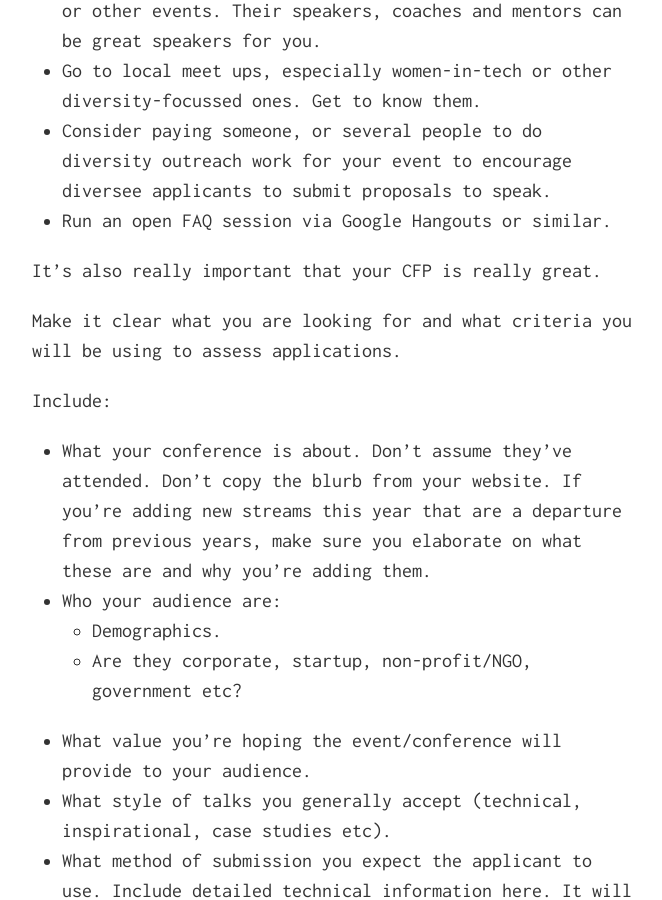
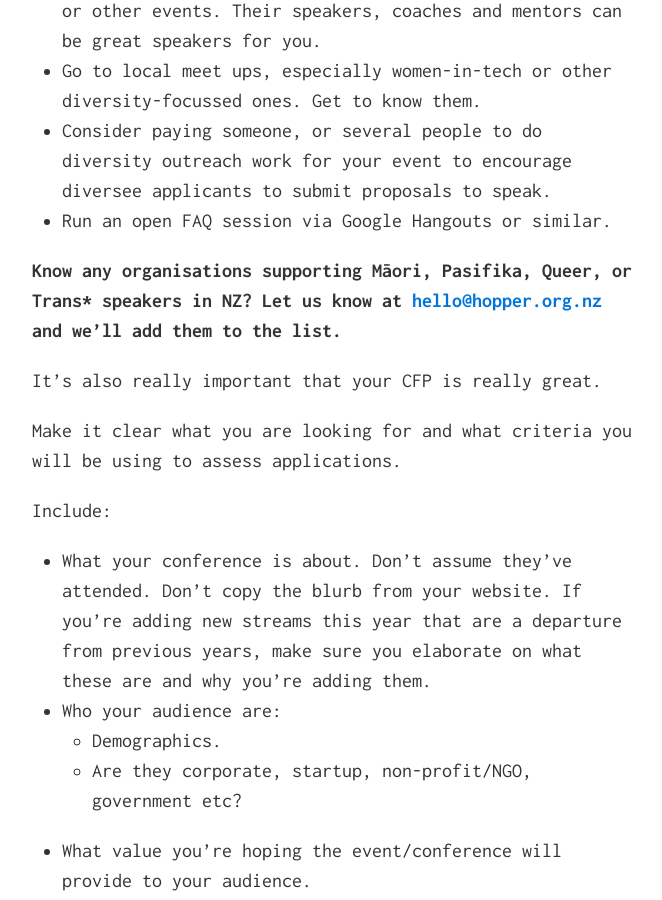
Before and after one commit to hopperfund/events, a Jekyll site: the page built from index.md, in a window 1280 px wide and 900 px high, scrolled down 10164 px. Shown: the whole window, without its empty margins (308-970 px from the left). Built offline with Jekyll 4.4.1, drawn with Linux system fonts in a browser that asks for light colours.

Commit message:
Add speaker request line

```diff
--- a/index.md
+++ b/index.md
@@ -167,6 +167,8 @@ Here's some things you can try:
 - Go to local meet ups, especially women-in-tech or other diversity-focussed ones. Get to know them.
 - Consider paying someone, or several people to do diversity outreach work for your event to encourage diversee applicants to submit proposals to speak.
 - Run an open FAQ session via Google Hangouts or similar.
+
+**Know any organisations supporting Māori, Pasifika, Queer, or Trans* speakers in NZ? Let us know at <hello@hopper.org.nz> and we'll add them to the list.**
 
 It's also really important that your CFP is really great.
 
```
